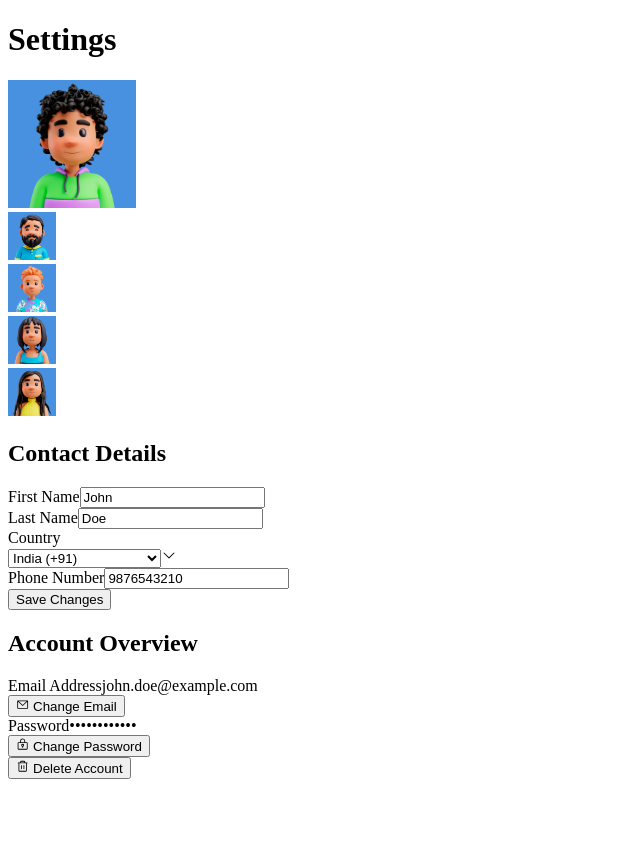
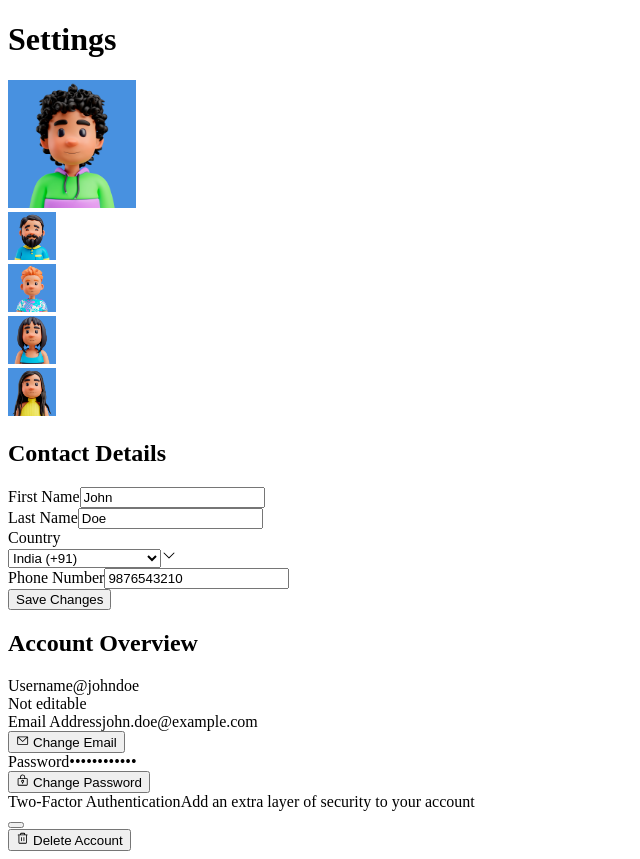
Before and after one commit to exorcist09/kairo-v2, a Next.js app in the folder frontend/: page /SettingsPage/Settings in a window 1280 px wide. Shown: the whole page, without its empty margins (0-640 px from the left). Before the commit the page ends 800 px from the top, so only its background shows below. Built offline with nearby package versions, Linux system fonts and the light colour scheme.

Commit message:
feat: add two factor and username in settings UI

```diff
--- a/frontend/src/pages/SettingsPage/Settings.tsx
+++ b/frontend/src/pages/SettingsPage/Settings.tsx
@@ -5,6 +5,8 @@ import Image from "next/image";
 import { useState } from "react";
 
 export default function Settings() {
+  const [is2FAEnabled, setIs2FAEnabled] = useState(false);
+
   return (
     <div className="w-full h-full flex flex-col">
       <h1 className="text-2xl font-bold text-gray-900 mb-6">Settings</h1>
@@ -58,7 +60,6 @@ export default function Settings() {
                     <option value="IN">India (+91)</option>
                     <option value="US">United States (+1)</option>
                     <option value="UK">United Kingdom (+44)</option>
-                    <option value="BD">Bangladesh (+880)</option>
                   </select>
                   <CaretDown className="absolute right-4 top-1/2 -translate-y-1/2 w-4 h-4 text-gray-400 pointer-events-none" />
                 </div>
@@ -81,6 +82,15 @@ export default function Settings() {
             <h2 className="text-xl font-bold text-gray-900">Account Overview</h2>
 
             <div className="flex flex-col gap-4">
+              {/* Username Row */}
+              <div className="flex items-center justify-between py-4 border-b border-gray-200">
+                <div className="flex flex-col">
+                  <span className="text-sm font-semibold text-gray-900 mb-1">Username</span>
+                  <span className="text-sm text-gray-500">@johndoe</span>
+                </div>
+                <span className="text-xs font-medium text-gray-400 bg-gray-100 px-3 py-1 rounded-full">Not editable</span>
+              </div>
+
               {/* Email Row */}
               <div className="flex items-center justify-between py-4 border-b border-gray-200">
                 <div className="flex flex-col">
@@ -102,6 +112,28 @@ export default function Settings() {
                   <LockKey className="w-4 h-4" /> Change Password
                 </button>
               </div>
+
+              {/* 2FA Row */}
+              <div className="flex items-center justify-between py-4 border-b border-gray-200">
+                <div className="flex flex-col">
+                  <span className="text-sm font-semibold text-gray-900 mb-1">Two-Factor Authentication</span>
+                  <span className="text-sm text-gray-500">Add an extra layer of security to your account</span>
+                </div>
+
+                {/* Toggle Button */}
+                <button
+                  onClick={() => setIs2FAEnabled(!is2FAEnabled)}
+                  className={`relative w-12 h-6 rounded-full transition-colors flex-shrink-0 ${
+                    is2FAEnabled ? 'bg-blue-600' : 'bg-gray-300'
+                  }`}
+                >
+                  <div
+                    className={`absolute top-1 bg-white w-4 h-4 rounded-full shadow-sm transition-transform duration-200 ease-in-out ${
+                      is2FAEnabled ? 'translate-x-7 left-0' : 'translate-x-1 left-0'
+                    }`}
+                  />
+                </button>
+              </div>
             </div>
 
             {/* Delete Account */}
```
Also changed, not shown: frontend/src/pages/Billingpage/Billing.tsx (+16 -14 lines).
